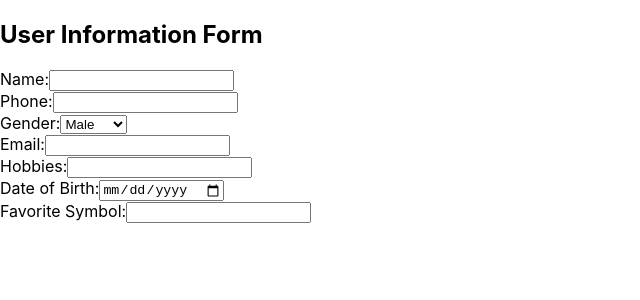
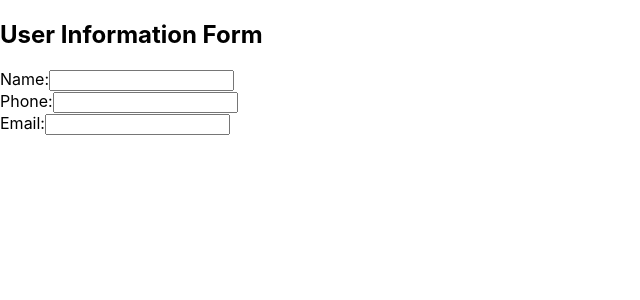
Before and after one commit to toanlehcm/demo_reactjs, a React (Create React App) app: page / in a window 1280 px wide. Shown: the top 300 px of the page, without its empty margins (0-640 px from the left). Built offline with nearby package versions, Linux system fonts and the light colour scheme.

Commit message:
- Demo localStorage: object userData.

```diff
--- a/src/App.js
+++ b/src/App.js
@@ -1,89 +1,45 @@
 import React, { useState, useEffect } from 'react';
 
-export default function App() {
-  // Define state to store user information.
-  const [name, setName] = useState('');
-  const [phone, setPhone] = useState('');
-  const [isMale, setIsMale] = useState(true);
-  const [email, setEmail] = useState({ email: '' });
-  const [hobbies, setHobbies] = useState([]);
-  const [dob, setDob] = useState('');
-  const [favoriteSymbol, setFavoriteSymbol] = useState('');
-  const [storedValue, setStoredValue] = useState(null); // State to store retrieved value.
+function UserForm() {
+  // Define state variables to store user information.
+  const [userData, setUserData] = useState({
+    name: '',
+    phone: '',
+    email: '',
+    // Add other fields as needed.
+  });
 
-  // Define a key to store the value in localStorage.
+  // Define the key for localStorage.
   const localStorageKey = 'userData';
 
-  // Define a function to handle changes to the input value.
-  const handleChange = (event, field) => {
+  // useEffect to retrieve user data from localStorage on component mount.
+  useEffect(() => {
 
-    // Update the state with the new value.
-    switch (field) {
-      case "name":
-        setName(event.target.value);
-        break;
+    // Retrieve stored data from localStorage.
+    const storedData = localStorage.getItem(localStorageKey);
 
-      case "phone":
-        // https://www.w3schools.com/jsref/jsref_slice_string.asp
-        setPhone(event.target.value.slice(0, 10));
-        break;
+    // If stored data exists, parse it and update state.
+    if (storedData) {
+      setUserData(JSON.parse(storedData));
+    }
+  }, []); // Empty dependency array to run only once on mount.
 
-      case "gender":
-        setIsMale(event.target.value === '1');
-        break;
+  // Function to handle input change and update state.
+  const handleChange = (e) => {
+    const { name, value } = e.target;
+    setUserData(prevData => ({
+      ...prevData,
+      [name]: value
+    }));
+  };
 
-      case "email":
-        setEmail({ email: event.target.value });
-        break;
+  // useEffect to update localStorage when user data changes.
+  useEffect(() => {
 
-      case "hobbies":
-        // https://www.w3schools.com/jsref/jsref_split.asp
-        // https://www.w3schools.com/jsref/jsref_join.asp
-        setHobbies(event.target.value.split(', '));
-        break;
-
-      case "dob":
-        setDob(event.target.value);
-        break;
-
-      case "symbol":
-        setFavoriteSymbol(event.target.value);
-        break;
-
-      default:
-        break;
-    }
-  }
-
-  // Use useEffect to retrieve the stored value from localStorage on component mount.
-  useEffect(() => {
-    const storedItem = localStorage.getItem(localStorageKey);
-
-    console.log('storedItem', storedItem);
-
-    // If a value exists is localStorage, update the state with it.
-    if (storedItem) {
-      const storedData = JSON.parse(storedItem);
-
-      setName(storedData.name);
-      setPhone(storedData.phone);
-      setIsMale(storedData.isMale);
-      setEmail(storedData.email);
-      setHobbies(storedData.hobbies);
-      setDob(storedData.dob);
-      setFavoriteSymbol(storedData.favoriteSymbol);
-      setStoredValue(storedData);
-    }
-  }, [localStorageKey]);
-
-  // Update localStorage whenever user information changes
-  useEffect(() => {
-    const userData = {
-      name, phone, isMale, email, hobbies, dob, favoriteSymbol: favoriteSymbol.toString()
-    };
-
-    localStorage.setItem(localStorageKey, JSON.stringify(userData))
-  }, [name, phone, isMale, email, hobbies, dob, favoriteSymbol]);
+    // Serialize user data to JSON string before storing.
+    const serializedData = JSON.stringify(userData);
+    localStorage.setItem(localStorageKey, serializedData);
+  }, [userData]); // Run whenever userData changes.
 
   return (
     <div>
@@ -91,55 +47,22 @@ export default function App() {
       <form>
         <label>
           Name:
-          <input type="text" value={name} onChange={(e) => handleChange(e, 'name')} />
+          <input type="text" name="name" value={userData.name} onChange={handleChange} />
         </label>
         <br />
         <label>
           Phone:
-          <input type="number" value={phone} onChange={(e) => handleChange(e, 'phone')} />
-        </label>
-        <br />
-        <label>
-          Gender:
-          <select value={isMale ? '1' : '0'} onChange={(e) => handleChange(e, 'gender')}>
-            <option value={"1"}>Male</option>
-            <option value={"0"}>Female</option>
-          </select>
+          <input type="text" name="phone" value={userData.phone} onChange={handleChange} />
         </label>
         <br />
         <label>
           Email:
-          <input type="text" value={email.email} onChange={(e) => handleChange(e, 'email')} />
+          <input type="text" name="email" value={userData.email} onChange={handleChange} />
         </label>
-        <br />
-        <label>
-          Hobbies:
-          <input type="text" value={hobbies.join(', ')} onChange={(e) => handleChange(e, 'hobbies')} />
-        </label>
-        <br />
-        <label>
-          Date of Birth:
-          <input type="date" value={dob} onChange={(e) => handleChange(e, 'dob')} />
-        </label>
-        <br />
-        <label>
-          Favorite Symbol:
-          <input type="text" value={favoriteSymbol} onChange={(e) => handleChange(e, 'symbol')} />
-        </label>
+        {/* Add more input fields for other user information */}
       </form>
-
-      {storedValue && (
-        <div>
-          <h3>User Information (Stored Value):</h3>
-          <p>Name: {storedValue.name}</p>
-          <p>Phone: {storedValue.phone}</p>
-          <p>Gender: {storedValue.isMale ? 'Male' : 'Female'}</p>
-          <p>Email: {storedValue.email.email}</p>
-          <p>Interests: {storedValue.hobbies.join(', ')}</p>
-          <p>Date of Birth: {storedValue.dob}</p>
-          <p>Favorite Icon: {storedValue.favoriteSymbol}</p>
-        </div>
-      )}
     </div>
   );
 }
+
+export default UserForm;
```
